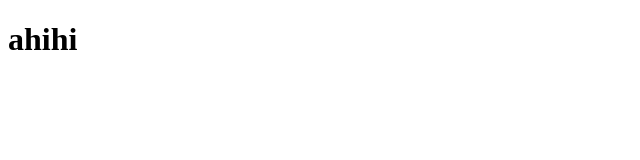
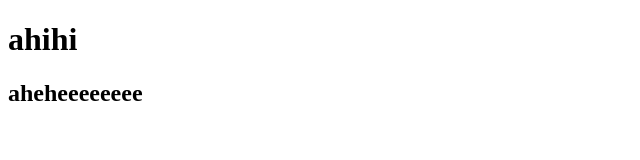
Before and after one commit to phuhoang97/project, a plain HTML site: page index.html in a window 1280 px wide. Shown: the whole page, without its empty margins (0-640 px from the left). Drawn offline with Linux system fonts and the light colour scheme.

Commit message:
change html

```diff
--- a/index.html
+++ b/index.html
@@ -8,5 +8,6 @@
 </head>
 <body>
     <h1>ahihi</h1>
+    <h2>aheheeeeeeee</h2>
 </body>
 </html>
```
